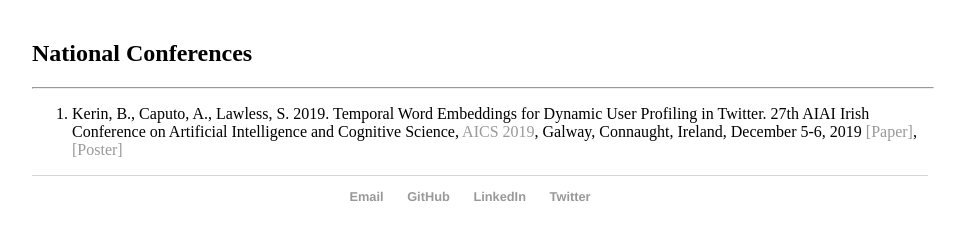
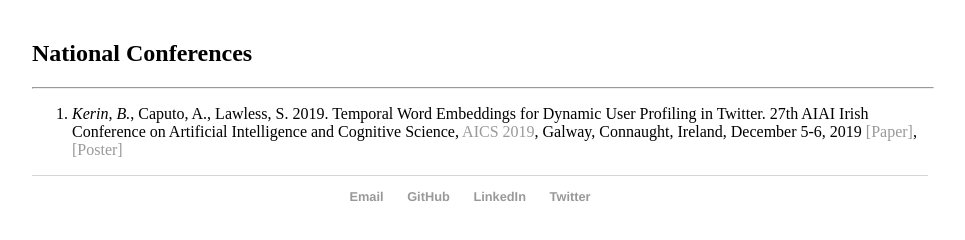
Before and after one commit to kerinb/kerinb.github.io, a Jekyll site: the page built from research/index.md, in a window 1280 px wide. Shown: the part 135-375 px from the top of the page, without its empty margins (160-1125 px from the left). Built offline with Jekyll 4.4.1, drawn with Linux system fonts in a browser that asks for light colours.

```diff
--- a/research/index.md
+++ b/research/index.md
@@ -8,6 +8,6 @@ title: Breandán's Research
 ## National Conferences
 <hr width="900px">
 
-1. Kerin, B., Caputo, A., Lawless, S. 2019. Temporal Word Embeddings for Dynamic User Profiling in Twitter.
+1. _Kerin, B._, Caputo, A., Lawless, S. 2019. Temporal Word Embeddings for Dynamic User Profiling in Twitter.
 27th AIAI Irish Conference on Artificial Intelligence and Cognitive Science, <a href="http://aics2019.datascienceinstitute.ie/index.html" target="_blank">AICS 2019</a>, Galway, Connaught, Ireland, December 5-6, 2019
 <a href="http://aics2019.datascienceinstitute.ie/papers/aics_43.pdf" target="_blank">[Paper]</a>, <a href="/files/AICS_poster_Breandan.pdf" target="_blank">[Poster]</a>
```
